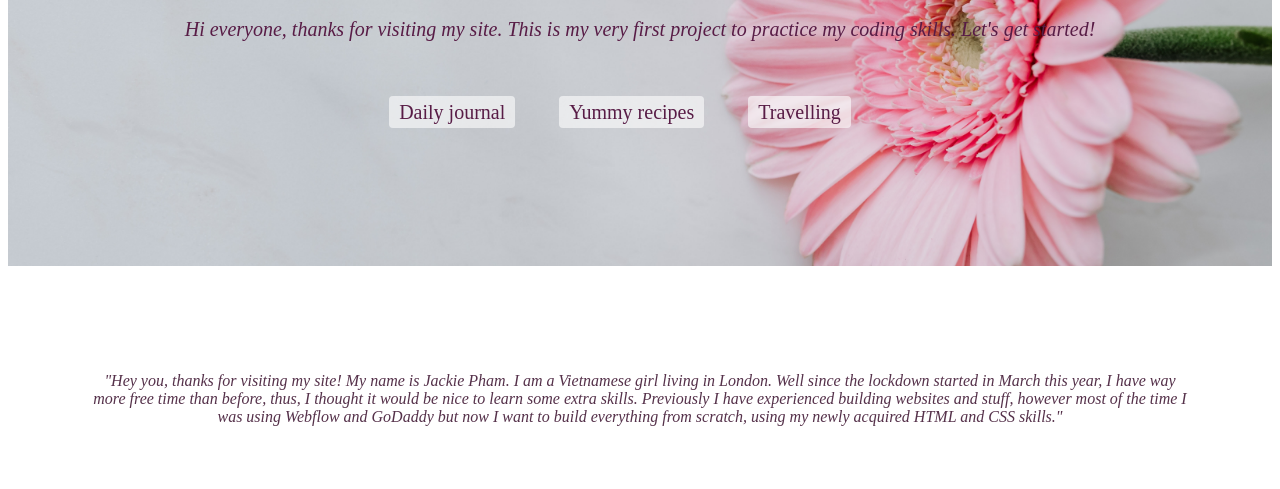
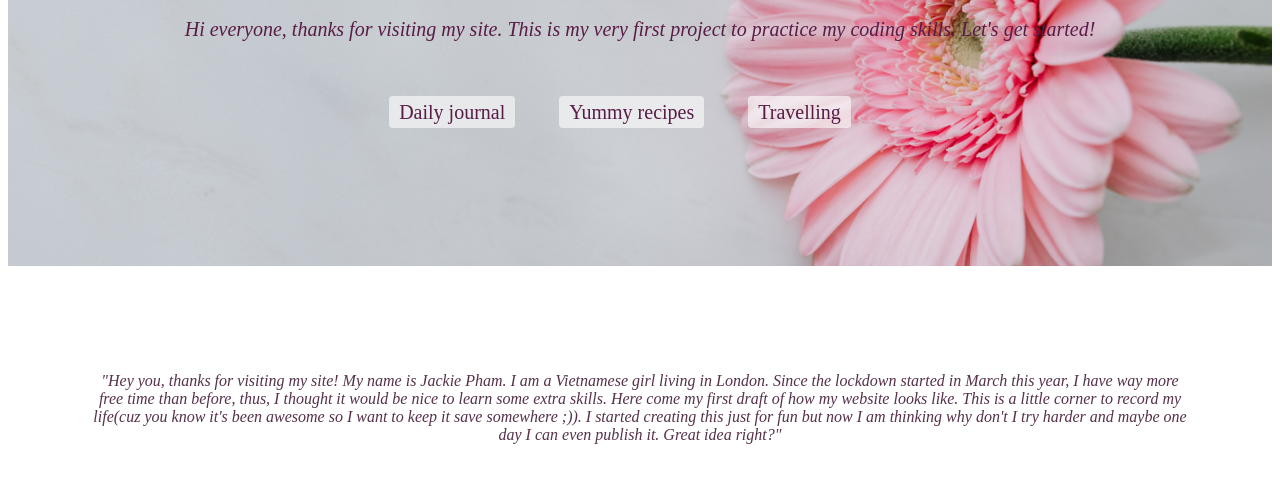
Before and after one commit to jackie-pham31/jackie-pham31.github.io, a plain HTML site: page index.html in a window 1280 px wide. Shown: the part 302-791 px from the top of the page. Drawn offline with Linux system fonts and the light colour scheme.

Commit message:
Update index.html

```diff
--- a/index.html
+++ b/index.html
@@ -39,7 +39,7 @@
         </main>
         <section>
             <div class="introduction">
-                <p>"Hey you, thanks for visiting my site! My name is Jackie Pham. I am a Vietnamese girl living in London. Well since the lockdown started in March this year, I have way more free time than before, thus, I thought it would be nice to learn some extra skills. Previously I have experienced building websites and stuff, however most of the time I was using Webflow and GoDaddy but now I want to build everything from scratch, using my newly acquired HTML and CSS skills."</p>
+                <p>"Hey you, thanks for visiting my site! My name is Jackie Pham. I am a Vietnamese girl living in London. Since the lockdown started in March this year, I have way more free time than before, thus, I thought it would be nice to learn some extra skills. Here come my first draft of how my website looks like. This is a little corner to record my life(cuz you know it's been awesome so I want to keep it save somewhere ;)). I started creating this just for fun but now I am thinking why don't I try harder and maybe one day I can even publish it. Great idea right?"</p>
             </div>
             <div class="section-1">
                 <img src="Images/header-background.jpg" class="section-image" >
```
